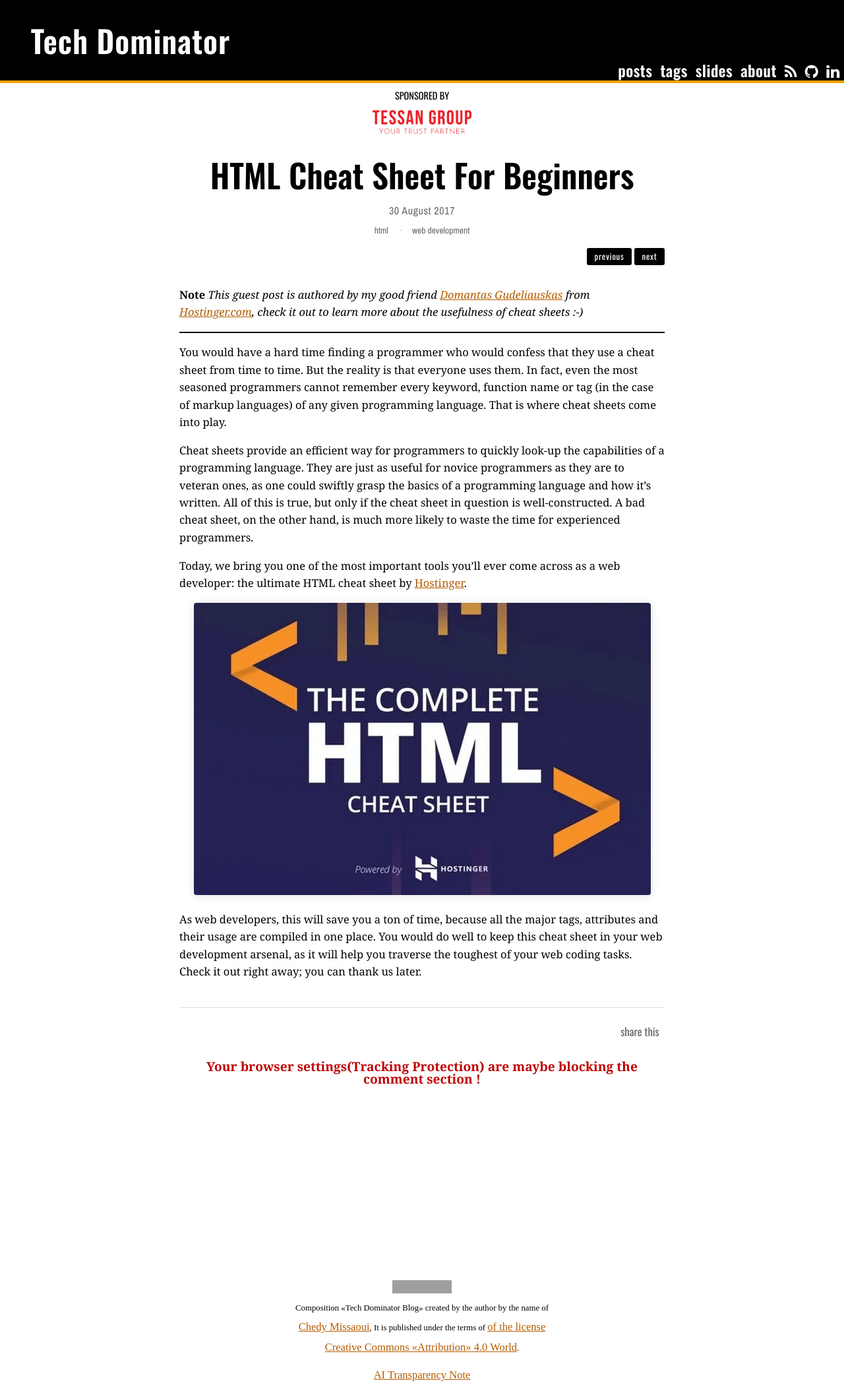
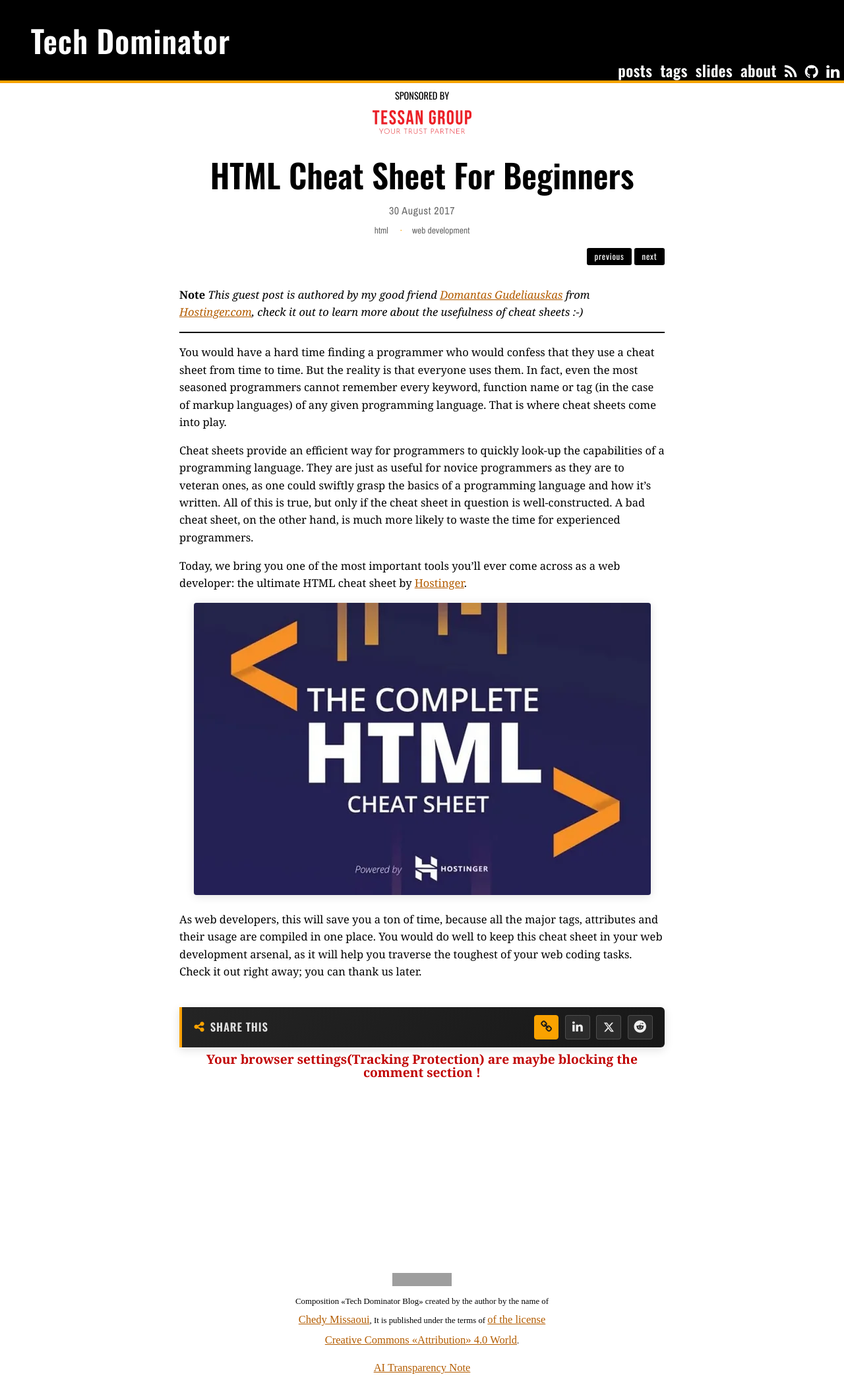
Before and after one commit to MissaouiChedy/MissaouiChedy.github.io, a Jekyll site: the page built from _posts/2017-08-30-html-cheat-sheet-for-beginners.md, in a window 1280 px wide. Shown: the whole page at 66% size. Built offline with Jekyll 4.4.1, drawn with Linux system fonts in a browser that asks for light colours; nearby versions of some CDN libraries; comment, search, counter and statistics services are not loaded; grey boxes are pictures that could not be loaded.

Commit message:
feat: new share section

```diff
--- a/_includes/article.html
+++ b/_includes/article.html
@@ -44,8 +44,19 @@
 	<div class="content" itemprop="articleBody">
 		{{ include.post_arg.content }}
 	</div>
+	{% assign share_url = site.url | append: include.post_arg.url %}
+	{% assign share_title = include.post_arg.title | strip_html | strip_newlines | strip %}
 	<footer class="article-footer">
-		<div class="share"><a href="{{ include.post_arg.url }}"><span class="share-title">SHARE&nbsp;THIS</span></a></div>
+		<div class="share" data-share-url="{{ share_url | escape }}" data-share-title="{{ share_title | escape }}">
+			<span class="share-title"><i class="fa fa-share-alt" aria-hidden="true"></i> share&nbsp;this</span>
+			<ul class="share-actions">
+				<li><button type="button" class="share-btn share-copy" aria-label="Copy link" title="Copy link"><i class="fa fa-link" aria-hidden="true"></i></button></li>
+				<li><a class="share-btn share-linkedin" href="https://www.linkedin.com/sharing/share-offsite/?url={{ share_url | cgi_escape }}" target="_blank" rel="noopener noreferrer" aria-label="Share on LinkedIn" title="Share on LinkedIn"><i class="fa fa-linkedin" aria-hidden="true"></i></a></li>
+				<li><a class="share-btn share-x" href="https://x.com/intent/tweet?url={{ share_url | cgi_escape }}&text={{ share_title | cgi_escape }}" target="_blank" rel="noopener noreferrer" aria-label="Share on X" title="Share on X"><svg class="x-icon" viewBox="0 0 24 24" aria-hidden="true"><path d="M18.244 2.25h3.308l-7.227 8.26 8.502 11.24H16.17l-5.214-6.817L4.99 21.75H1.68l7.73-8.835L1.254 2.25H8.08l4.713 6.231zm-1.161 17.52h1.833L7.084 4.126H5.117z"/></svg></a></li>
+				<li><a class="share-btn share-reddit" href="https://www.reddit.com/submit?url={{ share_url | cgi_escape }}&title={{ share_title | cgi_escape }}" target="_blank" rel="noopener noreferrer" aria-label="Share on Reddit" title="Share on Reddit"><i class="fa fa-reddit" aria-hidden="true"></i></a></li>
+				<li class="share-native-item" hidden><button type="button" class="share-btn share-native" aria-label="More options" title="More options"><i class="fa fa-ellipsis-h" aria-hidden="true"></i></button></li>
+			</ul>
+		</div>
 	</footer>
 	{% if include.post_arg.comments %}
 	<div id="disqus_thread"></div>
--- a/_includes/critical-styles.scss
+++ b/_includes/critical-styles.scss
@@ -53,6 +53,12 @@
 .fa-frown-o:before { content: "\f119"; }
 .fa-envelope:before { content: "\f0e0"; }
 .fa-link:before { content: "\f0c1"; }
+.fa-twitter:before { content: "\f099"; }
+.fa-reddit:before { content: "\f1a1"; }
+.fa-reddit-alien:before { content: "\f281"; }
+.fa-share-alt:before { content: "\f1e0"; }
+.fa-ellipsis-h:before { content: "\f141"; }
+.fa-check:before { content: "\f00c"; }
 
 body {
 	display: flex;
@@ -504,30 +510,164 @@
 		color: #666;
 		margin-bottom: 0.5em;
 		text-align: right;
+		&.article-footer {
+			padding: 0;
+			border-top: 0;
+			text-align: left;
+			background-color: transparent;
+		}
 		div.share {
-			display: inline-block;
+			box-sizing: border-box;
+			display: flex;
+			align-items: center;
+			justify-content: space-between;
+			gap: 1em;
+			flex-wrap: wrap;
+			width: 100%;
+			padding: 0.75em 1.15em;
+			border-left: 4px solid $my-orange;
+			border-radius: 0 6px 6px 0;
+			background: linear-gradient(135deg, #242424 0%, #181818 100%);
+			box-shadow: 0 4px 14px rgba(0, 0, 0, 0.12);
+			color: white;
 			.share-title {
-				display: inline-block;
+				display: inline-flex;
+				align-items: center;
+				gap: 0.5em;
 				padding: 0;
 				margin: 0;
 				font-family: $header-font;
-				font-size: 1em;
-				font-weight: 400;
-				line-height: 1.4;
-				text-transform: lowercase;
-				letter-spacing: 0;
+				font-size: 1.05em;
+				font-weight: 600;
+				line-height: 1;
+				text-transform: uppercase;
+				letter-spacing: 0.05em;
+				color: #e0e0e0;
+				i.fa {
+					color: $my-orange;
+					font-size: 1.05em;
+				}
 			}
-			a {
+			ul.share-actions {
+				display: flex;
+				align-items: center;
+				flex-wrap: wrap;
+				gap: 0.6em;
+				list-style: none;
 				margin: 0;
-				display: inline-block;
-				padding: 0.5em;
-				color: #666;
+				padding: 0;
+				li {
+					display: inline-flex;
+					margin: 0;
+					padding: 0;
+				}
+				li[hidden] {
+					display: none;
+				}
+			}
+			.share-btn {
+				box-sizing: border-box;
+				display: inline-flex;
+				align-items: center;
+				justify-content: center;
+				width: 2.25em;
+				height: 2.25em;
+				margin: 0;
+				padding: 0;
+				border: 1px solid rgba(255, 255, 255, 0.16);
+				border-radius: 4px;
+				background-color: rgba(255, 255, 255, 0.08);
+				color: #f0f0f0;
+				font-size: 1.05em;
+				cursor: pointer;
+				text-decoration: none;
+				transition: background-color 0.15s ease, border-color 0.15s ease, color 0.15s ease, box-shadow 0.15s ease;
+				user-select: none;
+				-webkit-user-select: none;
+
+				i.fa {
+					font-size: 1.1em;
+					line-height: 1;
+				}
+
+				.x-icon {
+					width: 1em;
+					height: 1em;
+					fill: currentColor;
+					display: block;
+				}
+
 				&:hover,
 				&:focus-visible {
-					color: $link-orange;
+					color: #ffffff;
+				}
+
+				&:focus-visible {
+					outline: 2px solid $my-orange;
+					outline-offset: 2px;
+				}
+
+				&.share-copy {
+					background-color: $my-orange;
+					border-color: $my-orange;
+					color: #1a1a1a;
+
+					&:hover,
+					&:focus-visible {
+						background-color: #ffb732;
+						border-color: #ffb732;
+						color: #000000;
+						box-shadow: 0 2px 8px rgba(250, 162, 0, 0.4);
+					}
+
+					&.is-copied {
+						background-color: #2e7d32;
+						border-color: #2e7d32;
+						color: #ffffff;
+						box-shadow: 0 2px 8px rgba(46, 125, 50, 0.4);
+					}
+				}
+
+				&.share-linkedin:hover,
+				&.share-linkedin:focus-visible {
+					background-color: #0077b5;
+					border-color: #0077b5;
+					color: #ffffff;
+					box-shadow: 0 2px 8px rgba(0, 119, 181, 0.45);
+				}
+
+				&.share-x:hover,
+				&.share-x:focus-visible {
+					background-color: #000000;
+					border-color: #ffffff;
+					color: #ffffff;
+					box-shadow: 0 2px 8px rgba(255, 255, 255, 0.25);
+				}
+
+				&.share-reddit:hover,
+				&.share-reddit:focus-visible {
+					background-color: #ff4500;
+					border-color: #ff4500;
+					color: #ffffff;
+					box-shadow: 0 2px 8px rgba(255, 69, 0, 0.45);
+				}
+
+				&.share-native:hover,
+				&.share-native:focus-visible {
+					background-color: rgba(255, 255, 255, 0.2);
+					border-color: $my-orange;
+					color: $my-orange;
+					box-shadow: 0 2px 8px rgba(250, 162, 0, 0.3);
 				}
 			}
 		}
+	}
+}
+
+@media screen and (max-width: 48em) {
+	article.post footer.article-footer div.share {
+		padding: 0.75em 0.9em;
+		gap: 0.6em;
 	}
 }
 
--- a/js/main.js
+++ b/js/main.js
@@ -38,6 +38,61 @@
 	document.execCommand('copy');
 	document.body.removeChild(temporaryInput);
 	return Promise.resolve();
+}
+
+function initShareControls() {
+	$('.share[data-share-url]').each(function (index, elem) {
+		var share = $(elem);
+		var url = share.attr('data-share-url');
+		var title = share.attr('data-share-title');
+
+		var copyButton = share.find('.share-copy');
+		var copyLabel = copyButton.find('.share-copy-label');
+		var copyIcon = copyButton.find('i.fa');
+		var defaultCopyText = copyLabel.length ? copyLabel.text() : '';
+		var defaultCopyTitle = copyButton.attr('title') || 'Copy link';
+
+		copyButton.on('click', function () {
+			copyHeadingLink(url).then(function () {
+				if (copyLabel.length) {
+					copyLabel.text('copied!');
+				}
+				if (copyIcon.length) {
+					copyIcon.removeClass('fa-link').addClass('fa-check');
+				}
+				copyButton.addClass('is-copied').attr('title', 'Copied!').attr('aria-label', 'Copied!');
+
+				setTimeout(function () {
+					if (copyLabel.length) {
+						copyLabel.text(defaultCopyText);
+					}
+					if (copyIcon.length) {
+						copyIcon.removeClass('fa-check').addClass('fa-link');
+					}
+					copyButton.removeClass('is-copied').attr('title', defaultCopyTitle).attr('aria-label', defaultCopyTitle);
+				}, 2000);
+			}).catch(function () {
+				return null;
+			});
+		});
+
+		// Progressive enhancement: the Web Share API (native share sheet)
+		// only exists on supporting browsers, so the button stays hidden otherwise.
+		if (navigator.share) {
+			var nativeItem = share.find('.share-native-item');
+			nativeItem.removeAttr('hidden');
+			nativeItem.find('.share-native').on('click', function () {
+				navigator.share({ title: title, url: url }).catch(function () {
+					return null;
+				});
+			});
+		}
+
+		share.find('.share-linkedin').on('click', function (event) {
+			event.preventDefault();
+			window.open('https://www.linkedin.com/sharing/share-offsite/?url=' + encodeURIComponent(url), '_blank', 'noopener,noreferrer');
+		});
+	});
 }
 
 function addHeadingLinkIcon(elem) {
@@ -134,6 +189,7 @@
 		addHeadingLinkIcon(elem);
 	});
 	trackOutlineSections();
+	initShareControls();
 
 	if ($('#disqus_thread').children().length == 0) {
 		$('#disqus_thread').append('<p class="comment-error-message">Your browser settings(Tracking Protection) are maybe blocking the comment section !</p>')
```
